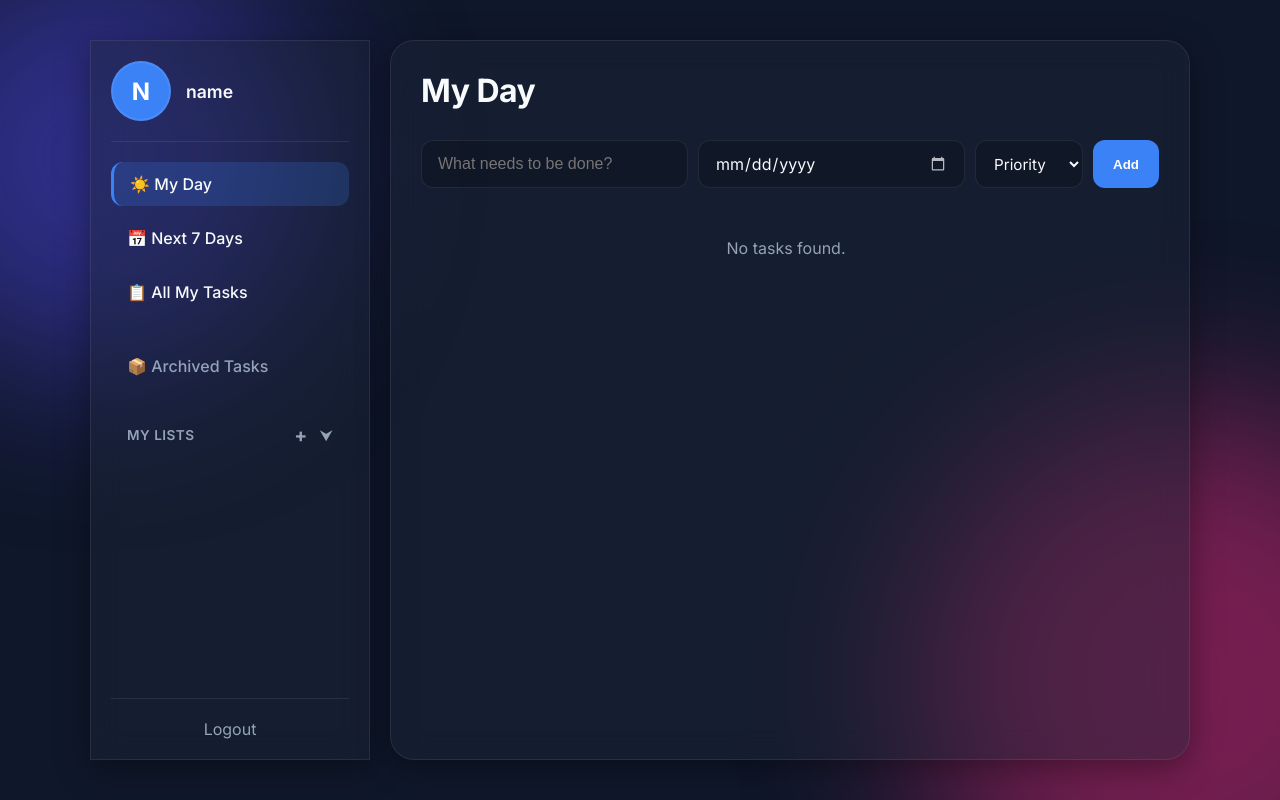
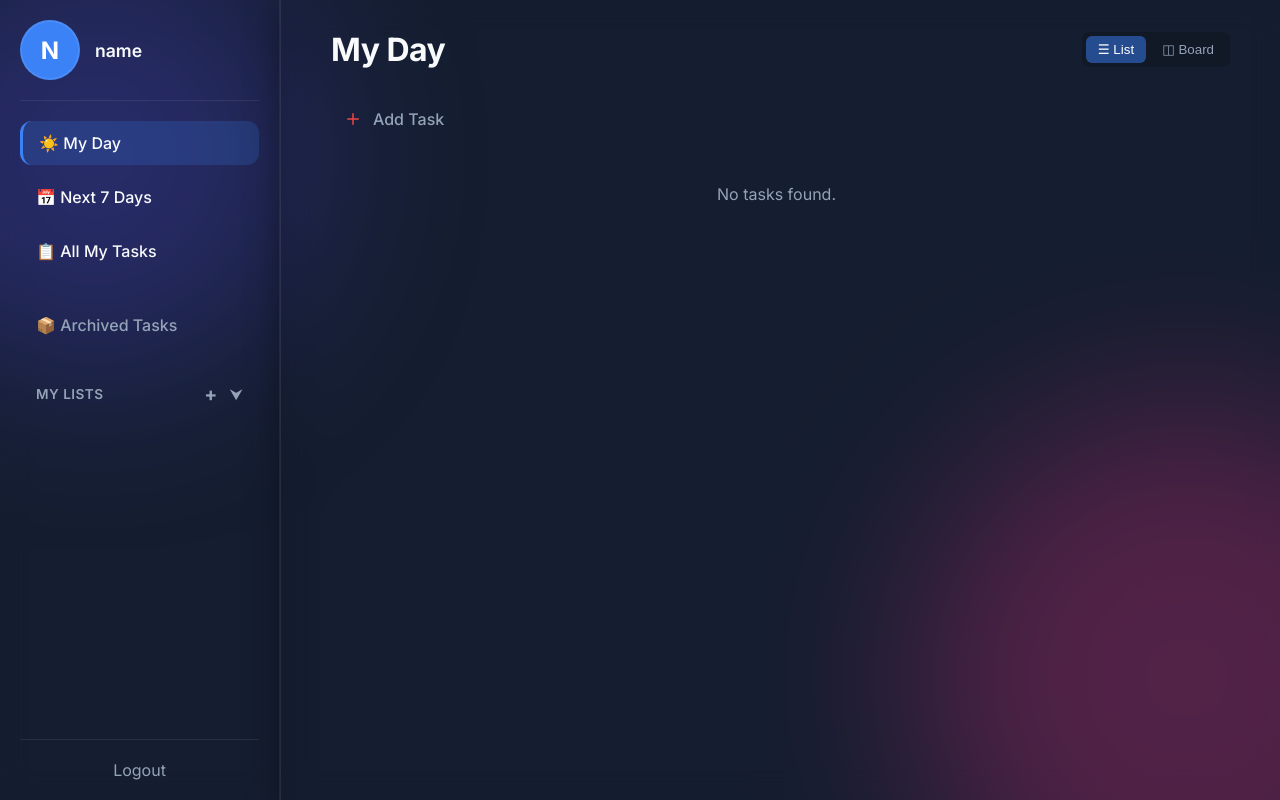
Before and after one commit to kayuri03/todo_portfolio, a Flask app: page / in a window 1280 px wide. Run offline with Flask 3, Linux system fonts and the light colour scheme; the visitor is signed in with stand-in values (Sample User, id 1); data that the repository does not hold is empty.

Commit message:
v0.7.6: Kanban Boards, Todoist UI Add Task, Fluid Full-Viewport App Architecture

```diff
--- a/todo_app/models.py
+++ b/todo_app/models.py
@@ -53,6 +53,9 @@ class Task(db.Model):
     # v0.6.0 fields (Custom Lists)
     list_id = db.Column(db.Integer, db.ForeignKey('todo_list.id', name='fk_task_list_id', ondelete='SET NULL'), nullable=True)
 
+    # v0.8.0 fields (Kanban Board)
+    status = db.Column(db.String(50), default='todo')
+
     def to_dict(self):
         return {
             'id': self.id,
@@ -66,5 +69,6 @@ class Task(db.Model):
             'archived_at': self.archived_at.isoformat() if self.archived_at else None,
             'parent_id': self.parent_id,
             'list_id': self.list_id,
+            'status': self.status,
             'subtasks': [sub.to_dict() for sub in self.subtasks] if self.subtasks else []
         }
--- a/todo_app/routes/tasks.py
+++ b/todo_app/routes/tasks.py
@@ -74,6 +74,8 @@ def update_task(task_id):
     if 'list_id' in data:
         # Allowing list_id validation (None means removed from a list, dropped to master bucket)
         task.list_id = data['list_id']
+    if 'status' in data:
+        task.status = data['status']
 
     db.session.commit()
     return jsonify(task.to_dict())
--- a/todo_app/static/css/index.css
+++ b/todo_app/static/css/index.css
@@ -21,8 +21,6 @@ body {
     font-family: 'Inter', sans-serif;
     min-height: 100vh;
     display: flex;
-    justify-content: center;
-    align-items: center;
     position: relative;
     overflow: hidden;
 }
@@ -138,6 +136,57 @@ header p {
 
 #todo-form button:active {
     transform: scale(0.96);
+}
+
+/* Add Task Trigger Logic */
+.add-task-trigger {
+    display: flex;
+    align-items: center;
+    gap: 8px;
+    padding: 8px 10px;
+    margin-bottom: 25px;
+    color: var(--text-muted);
+    cursor: pointer;
+    border-radius: 8px;
+    transition: all 0.2s ease;
+    user-select: none;
+    width: fit-content;
+}
+
+.add-task-trigger .add-icon {
+    display: flex;
+    align-items: center;
+    justify-content: center;
+    color: #ef4444; /* Native Todoist Red Accent */
+    border-radius: 50%;
+    width: 24px;
+    height: 24px;
+    transition: background 0.2s ease;
+}
+
+.add-task-trigger:hover {
+    color: #ef4444;
+}
+
+.add-task-trigger:hover .add-icon {
+    background: rgba(239, 68, 68, 0.15);
+    color: #ef4444;
+}
+
+/* Form Secondary UI button */
+.secondary-btn {
+    padding: 12px 20px;
+    border-radius: 12px;
+    border: none;
+    background: rgba(255,255,255, 0.05) !important;
+    color: var(--text-main) !important;
+    font-weight: 600;
+    cursor: pointer;
+    transition: background 0.3s ease, transform 0.1s ease;
+}
+
+.secondary-btn:hover {
+    background: rgba(255,255,255, 0.1) !important;
 }
 
 /* Task List */
@@ -315,16 +364,20 @@ header p {
 /* Sidebar and Layout Constraints */
 .app-layout {
     display: flex;
-    width: 100%;
-    max-width: 1100px;
-    height: 90vh;
-    gap: 20px;
+    width: 100vw;
+    height: 100vh;
+    gap: 0;
 }
 .sidebar {
     width: 280px;
     display: flex;
     flex-direction: column;
     overflow: hidden;
+    border-radius: 0;
+    border-right: 1px solid var(--glass-border);
+    border-top: none;
+    border-bottom: none;
+    border-left: none;
 }
 .main-content {
     flex: 1;
@@ -332,6 +385,11 @@ header p {
     flex-direction: column;
     overflow: hidden;
     min-height: 0;
+    border-radius: 0;
+    border-top: none;
+    border-bottom: none;
+    border-right: none;
+    padding: 30px 50px;
 }
 
 /* Profile specific */
--- a/todo_app/static/js/api.js
+++ b/todo_app/static/js/api.js
@@ -28,10 +28,11 @@ export const api = {
         });
         return await res.json();
     },
-    async updateTaskStatus(id, completed, archived = null, list_id = undefined) {
+    async updateTaskStatus(id, completed, archived = null, list_id = undefined, status = undefined) {
         const payload = { completed };
         if (archived !== null) payload.archived = archived;
         if (list_id !== undefined) payload.list_id = list_id;
+        if (status !== undefined) payload.status = status;
         await fetch(`/api/tasks/${id}`, {
             method: 'PUT',
             headers: { 'Content-Type': 'application/json' },
--- a/todo_app/static/js/tasks.js
+++ b/todo_app/static/js/tasks.js
@@ -11,9 +11,88 @@ document.addEventListener('DOMContentLoaded', () => {
     let currentFilter = 'today';
     let currentListId = null;
     let customListsData = [];
+    let currentViewMode = 'list';
+
+    const toggleListView = document.getElementById('toggle-list-view');
+    const toggleBoardView = document.getElementById('toggle-board-view');
+    const kanbanBoard = document.getElementById('kanban-board');
+    const kanbanColumns = document.querySelectorAll('.kanban-column');
 
     if(taskList && form) {
+        if (toggleListView && toggleBoardView) {
+            const applyView = (mode) => {
+                currentViewMode = mode;
+                if(mode === 'list') {
+                    toggleListView.classList.add('active');
+                    toggleListView.style.background = 'rgba(59, 130, 246, 0.5)';
+                    toggleListView.style.color = 'white';
+                    toggleBoardView.classList.remove('active');
+                    toggleBoardView.style.background = 'transparent';
+                    toggleBoardView.style.color = 'var(--text-muted)';
+                    taskList.style.display = 'block';
+                    kanbanBoard.style.display = 'none';
+                } else {
+                    toggleBoardView.classList.add('active');
+                    toggleBoardView.style.background = 'rgba(59, 130, 246, 0.5)';
+                    toggleBoardView.style.color = 'white';
+                    toggleListView.classList.remove('active');
+                    toggleListView.style.background = 'transparent';
+                    toggleListView.style.color = 'var(--text-muted)';
+                    taskList.style.display = 'none';
+                    kanbanBoard.style.display = 'flex';
+                }
+                loadTasks();
+            };
+            toggleListView.addEventListener('click', () => applyView('list'));
+            toggleBoardView.addEventListener('click', () => applyView('board'));
+
+            kanbanColumns.forEach(column => {
+                column.addEventListener('dragover', e => { e.preventDefault(); column.classList.add('drag-zone-active'); });
+                column.addEventListener('dragleave', e => { e.preventDefault(); column.classList.remove('drag-zone-active'); });
+                column.addEventListener('drop', async e => {
+                    e.preventDefault();
+                    column.classList.remove('drag-zone-active');
+                    const taskId = e.dataTransfer.getData('text/plain');
+                    if (!taskId) return;
+                    const newStatus = column.dataset.status;
+                    const activeLi = document.querySelector(`.task-item[data-id="${taskId}"]`);
+                    if (activeLi) {
+                        column.querySelector('.kanban-task-list').appendChild(activeLi);
+                        try {
+                            const isCompleted = activeLi.classList.contains('completed');
+                            await api.updateTaskStatus(taskId, isCompleted, null, undefined, newStatus);
+                        } catch(err) { console.error('Kanban Sync failed', err); }
+                    }
+                });
+            });
+        }
+
         loadLists().then(() => loadTasks());
+
+        const triggerAddTaskBtn = document.getElementById('trigger-add-task');
+        const cancelAddTaskBtn = document.getElementById('cancel-add-btn');
+
+        const resetTaskFormUI = () => {
+            form.style.display = 'none';
+            if (triggerAddTaskBtn) triggerAddTaskBtn.style.display = 'flex';
+            input.value = '';
+            const priorityInput = document.getElementById('task-priority');
+            const dateInput = document.getElementById('task-due-date');
+            if(priorityInput) priorityInput.value = 'None';
+            if(dateInput) dateInput.value = '';
+        };
+
+        if (triggerAddTaskBtn && cancelAddTaskBtn) {
+            triggerAddTaskBtn.addEventListener('click', () => {
+                triggerAddTaskBtn.style.display = 'none';
+                form.style.display = 'flex';
+                input.focus();
+            });
+            cancelAddTaskBtn.addEventListener('click', resetTaskFormUI);
+            input.addEventListener('keydown', (e) => {
+                if(e.key === 'Escape') resetTaskFormUI();
+            });
+        }
 
         filterNavItems.forEach(item => {
             item.addEventListener('click', () => {
@@ -26,7 +105,9 @@ document.addEventListener('DOMContentLoaded', () => {
                 currentListId = null;
                 viewTitle.innerText = item.innerText.split(' ')[1] ? item.innerText.split(/ (.+)/)[1] : item.innerText;
 
-                form.style.display = currentFilter === 'archived' ? 'none' : 'flex';
+                const isArchived = currentFilter === 'archived';
+                if(triggerAddTaskBtn) triggerAddTaskBtn.style.display = isArchived ? 'none' : 'flex';
+                form.style.display = 'none';
                 loadTasks();
             });
         });
@@ -46,9 +127,7 @@ document.addEventListener('DOMContentLoaded', () => {
             try {
                 await api.addTask(title, priority, due_date, null, targetListId);
                 loadTasks();
-                input.value = '';
-                if(priorityInput) priorityInput.value = 'None';
-                if(dateInput) dateInput.value = '';
+                resetTaskFormUI();
             } catch (err) { console.error('Error adding task:', err); }
         });
 
@@ -352,8 +431,19 @@ document.addEventListener('DOMContentLoaded', () => {
 
             if (filteredTasks.length === 0) {
                 taskList.innerHTML = `<p style="color: var(--text-muted); text-align: center; margin-top: 20px;">No tasks found.</p>`;
+                if(kanbanColumns) kanbanColumns.forEach(col => col.querySelector('.kanban-task-list').innerHTML = '');
             } else {
-                filteredTasks.forEach(task => addTaskToDOM(task, false, taskList));
+                if(currentViewMode === 'list') {
+                    filteredTasks.forEach(task => addTaskToDOM(task, false, taskList));
+                } else {
+                    if(kanbanColumns) kanbanColumns.forEach(col => col.querySelector('.kanban-task-list').innerHTML = '');
+                    filteredTasks.forEach(task => {
+                        const s = task.status || 'todo';
+                        let targetCol = document.querySelector(`.kanban-column[data-status="${s}"] .kanban-task-list`);
+                        if(!targetCol) targetCol = document.querySelector(`.kanban-column[data-status="todo"] .kanban-task-list`);
+                        addTaskToDOM(task, false, targetCol);
+                    });
+                }
             }
         } catch (err) { console.error('Tasks API execution fall', err); }
     }
--- a/todo_app/templates/index.html
+++ b/todo_app/templates/index.html
@@ -9,7 +9,7 @@
     <link rel="preconnect" href="https://fonts.gstatic.com" crossorigin>
     <link href="https://fonts.googleapis.com/css2?family=Inter:wght@300;400;500;600;700&display=swap" rel="stylesheet">
     <!-- Main Styles -->
-    <link rel="stylesheet" href="{{ url_for('static', filename='css/index.css') }}?v=3.0">
+    <link rel="stylesheet" href="{{ url_for('static', filename='css/index.css') }}?v=4.0">
 </head>
 <body>
     <div class="background-blobs">
@@ -71,12 +71,28 @@
         </aside>
 
         <!-- Main Workspace -->
-        <main class="main-content glass-panel container" style="max-width:none; margin:0; padding:30px;">
+        <main class="main-content glass-panel">
             <header style="display: flex; justify-content: space-between; align-items: center; margin-bottom: 30px; text-align: left;">
                 <h1 id="view-title" style="margin-bottom:0;">My Day</h1>
+                <div class="view-toggle" style="display: flex; gap: 4px; align-items: center; background: rgba(0,0,0,0.2); padding: 4px; border-radius: 8px;">
+                    <button id="toggle-list-view" class="view-btn active" style="padding: 6px 12px; border: none; border-radius: 6px; cursor: pointer; color: white; background: rgba(59, 130, 246, 0.5); transition: all 0.2s;">☰ List</button>
+                    <button id="toggle-board-view" class="view-btn" style="padding: 6px 12px; border: none; border-radius: 6px; cursor: pointer; background: transparent; color: var(--text-muted); transition: all 0.2s;">◫ Board</button>
+                </div>
             </header>
 
-            <form id="todo-form">
+            <!-- Interactive Trigger -->
+            <div id="trigger-add-task" class="add-task-trigger">
+                <span class="add-icon">
+                    <svg width="18" height="18" viewBox="0 0 24 24" fill="none" stroke="currentColor" stroke-width="2" stroke-linecap="round" stroke-linejoin="round">
+                        <line x1="12" y1="5" x2="12" y2="19"></line>
+                        <line x1="5" y1="12" x2="19" y2="12"></line>
+                    </svg>
+                </span>
+                <span style="font-weight: 500;">Add Task</span>
+            </div>
+
+            <!-- Dynamic Input Form -->
+            <form id="todo-form" style="display: none;">
                 <input type="text" id="task-input" placeholder="What needs to be done?" required autocomplete="off">
                 <input type="date" id="task-due-date" class="date-picker">
                 <select id="task-priority" class="priority-select">
@@ -85,15 +101,33 @@
                     <option value="Medium">Medium</option>
                     <option value="High">High</option>
                 </select>
-                <button type="submit" id="add-btn">Add</button>
+                <div style="display:flex; gap:8px;">
+                    <button type="button" id="cancel-add-btn" class="secondary-btn">Cancel</button>
+                    <button type="submit" id="add-btn">Add</button>
+                </div>
             </form>
 
             <ul id="task-list">
                 <!-- Tasks injected here -->
             </ul>
+
+            <div id="kanban-board" class="kanban-container" style="display: none;">
+                <div class="kanban-column" data-status="todo">
+                    <div class="kanban-header">To Do</div>
+                    <ul class="kanban-task-list"></ul>
+                </div>
+                <div class="kanban-column" data-status="in-progress">
+                    <div class="kanban-header">In Progress</div>
+                    <ul class="kanban-task-list"></ul>
+                </div>
+                <div class="kanban-column" data-status="done">
+                    <div class="kanban-header">Done</div>
+                    <ul class="kanban-task-list"></ul>
+                </div>
+            </div>
         </main>
     </div>
 
-    <script type="module" src="{{ url_for('static', filename='js/tasks.js') }}?v=3.0"></script>
+    <script type="module" src="{{ url_for('static', filename='js/tasks.js') }}?v=4.0"></script>
 </body>
 </html>
```
Also changed, not shown: other parts of todo_app/static/css/index.css (+51 -0 lines), migrations/versions/c79cac9617ec_added_kanban_status.py (added, +32 -0 lines).
